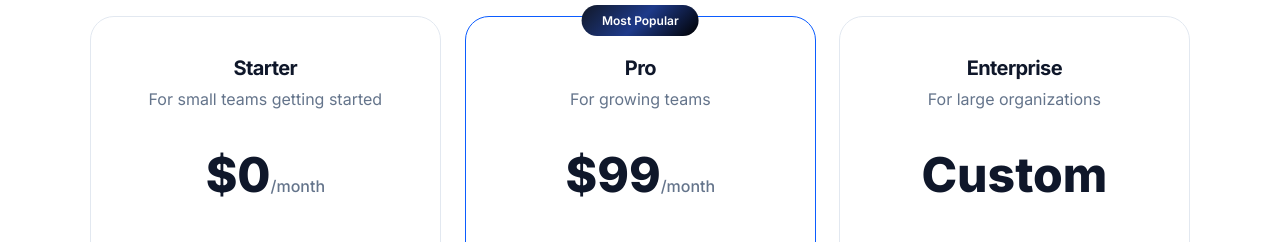
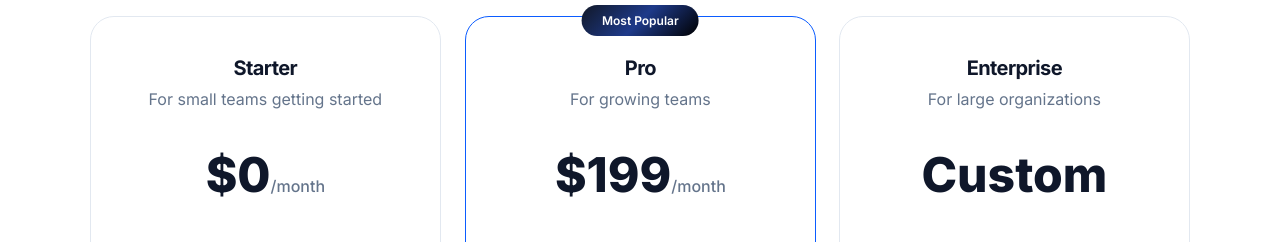
Before and after one commit to eCloudBridge/netpin-website, a plain HTML site: page index.html in a window 1280 px wide. Shown: the part 9680-9922 px from the top of the page. Drawn offline with nearby package versions, Linux system fonts and the light colour scheme.

Commit message:
Update index.html

```diff
--- a/index.html
+++ b/index.html
@@ -745,7 +745,7 @@
                 <div class="pricing-card featured">
                     <h3>Pro</h3>
                     <p style="color: var(--text-muted);">For growing teams</p>
-                    <div class="price">$99<span>/month</span></div>
+                    <div class="price">$199<span>/month</span></div>
                     <ul class="pricing-features">
                         <li>Up to 10 clusters</li>
                         <li>Advanced IDI + Forecasting</li>
```
